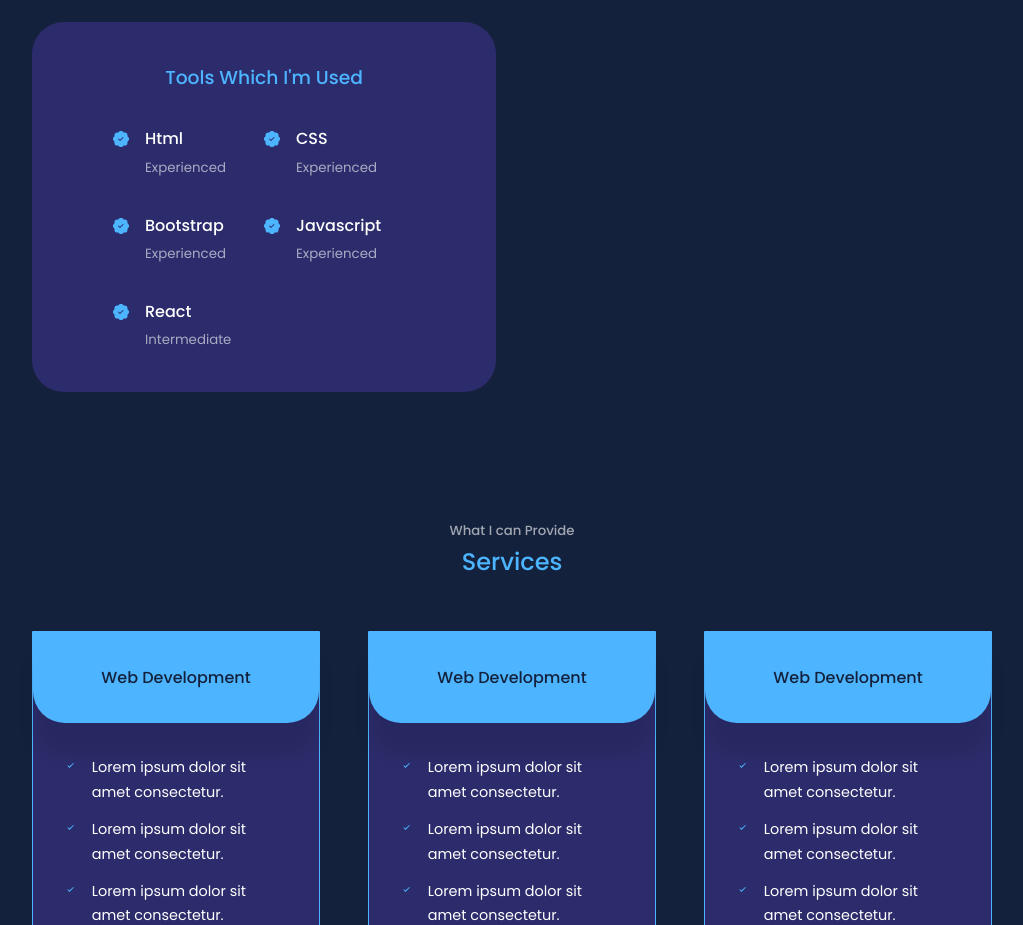
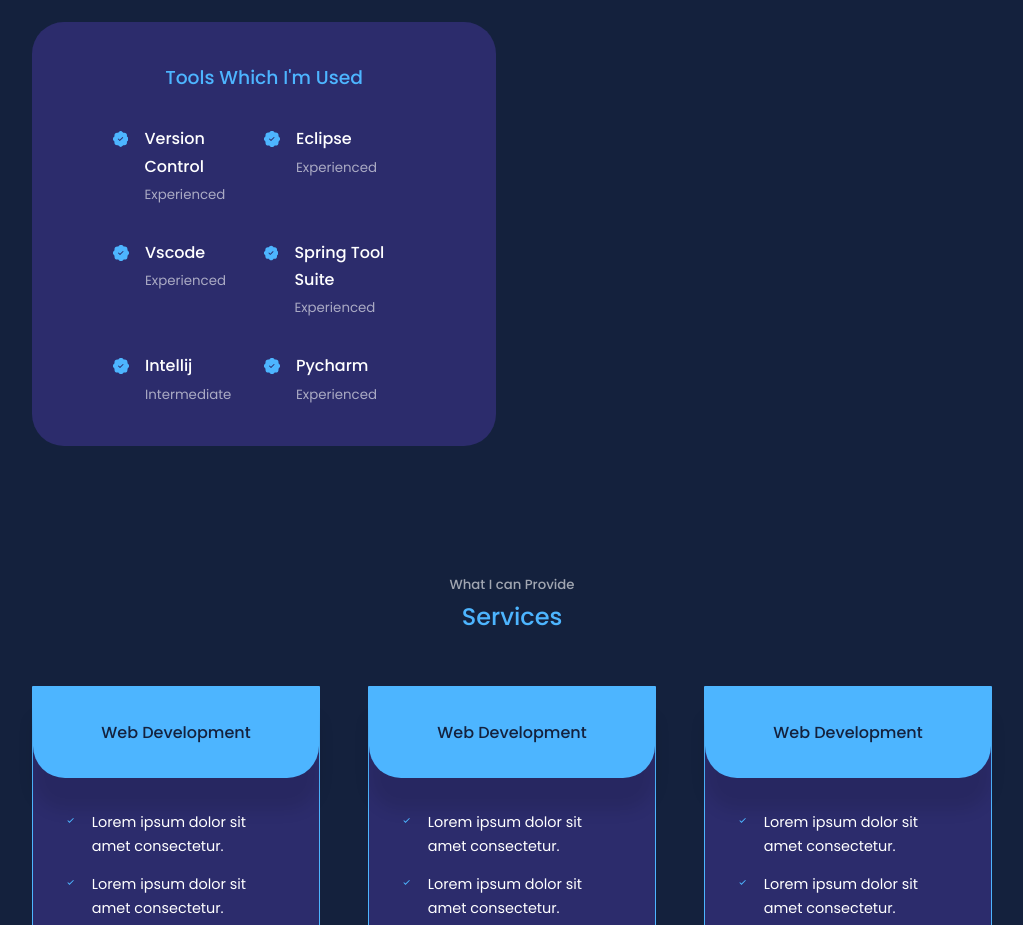
Before and after one commit to mohamedfazilk/React-Portfolio, a React (Create React App) app: page / in a window 1280 px wide. Shown: the part 2200-3125 px from the top of the page, without its empty margins (128-1151 px from the left). Built offline with nearby package versions, Linux system fonts and the light colour scheme.

Commit message:
add each tools in Tool  section of experience.jsx

```diff
--- a/src/components/experience/Experience.jsx
+++ b/src/components/experience/Experience.jsx
@@ -136,7 +136,7 @@
                <article className="experience__details">
                  <BsPatchCheckFill className='experience__details-icons'/>
                  <div>
-                 <h4>Html</h4>
+                 <h4>Version Control</h4>
                   <small className='text-light'>Experienced</small>
                  </div>
 
@@ -145,7 +145,7 @@
                <article className="experience__details">
                  <BsPatchCheckFill className='experience__details-icons'/>
                  <div>
-                 <h4>CSS</h4>
+                 <h4>Eclipse</h4>
                   <small className='text-light'>Experienced</small>
                  </div>
 
@@ -154,7 +154,7 @@
                <article className="experience__details">
                  <BsPatchCheckFill className='experience__details-icons'/>
                  <div>
-                 <h4>Bootstrap</h4>
+                 <h4>Vscode</h4>
                   <small className='text-light'>Experienced</small>
                  </div>
                </article>
@@ -162,7 +162,7 @@
                <article className="experience__details">
                  <BsPatchCheckFill className='experience__details-icons'/>
                  <div>
-                 <h4>Javascript</h4>
+                 <h4>Spring Tool Suite</h4>
                   <small className='text-light'>Experienced</small>
                  </div>
                </article>
@@ -170,11 +170,17 @@
                <article className="experience__details">
                  <BsPatchCheckFill className='experience__details-icons'/>
                  <div>
-                 <h4>React </h4>
+                 <h4>Intellij</h4>
                   <small className='text-light'>Intermediate</small>
                  </div>
+               </article>
 
-
+               <article className="experience__details">
+                 <BsPatchCheckFill className='experience__details-icons'/>
+                 <div>
+                 <h4>Pycharm</h4>
+                  <small className='text-light'>Experienced</small>
+                 </div>
 
                </article>
 
```
